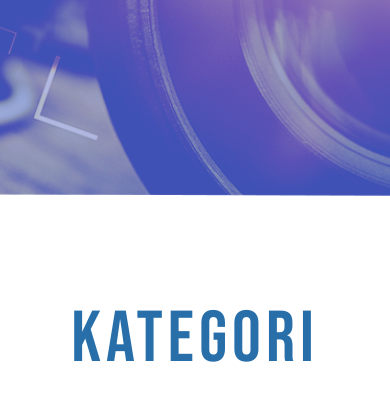
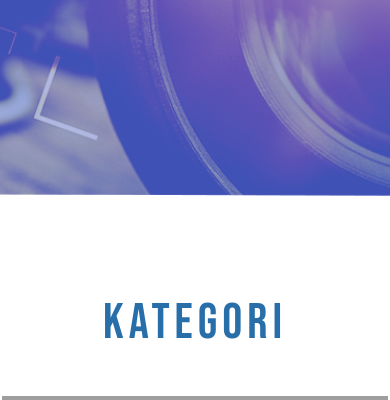
Before and after one commit to mrrezkii/CodeIgneter-SewaYuk, a CodeIgniter app: the page made by application/views/v_home.php in a window 390 px wide. Shown: the part 479-879 px from the top of the page. Run offline with CodeIgniter, Linux system fonts and the light colour scheme; data that the repository does not hold is empty; some web fonts are replaced; grey boxes are pictures that could not be loaded.

Commit message:
Mengatur judul font di versi mobile

```diff
--- a/assets/global/css/custom/home.css
+++ b/assets/global/css/custom/home.css
@@ -45,7 +45,7 @@ a, a:hover{
     border-radius: 3px;
 }
 .p-judul{
-    font-size: 72px!important;
+    font-size: 72px;
     letter-spacing: 5px;
     padding-bottom: 17px;
 }
--- a/assets/global/css/custom/mediaquery_home.css
+++ b/assets/global/css/custom/mediaquery_home.css
@@ -15,6 +15,9 @@
 @media screen and (max-width: 375px){
 	.icon-nav-sm{
 		width: 200px;
+	}
+	.p-judul{
+		font-size: 45px!important;
 	}
 }
 
@@ -47,11 +50,11 @@
 }
 
 @media screen and (max-width: 768px){
-
-	/* Section Kategori-SM */
-
 	.kategori-1{
 		width: 420px;
+	}
+	.p-judul{
+		font-size: 50px!important;
 	}
 
 }
@@ -140,7 +143,13 @@
 
 }
 
-@media screen and (max-width: 1328px) and (min-width: 1022px){
+@media screen and (max-width: 1024px) and (min-width: 769px){
+	.p-judul{
+		font-size: 60px!important;
+	}
+}
+
+@media screen and (max-width: 1328px) and (min-width: 1022px) {
 	.teks-mengapa{
 		margin-top: 75px;
 	}
```
